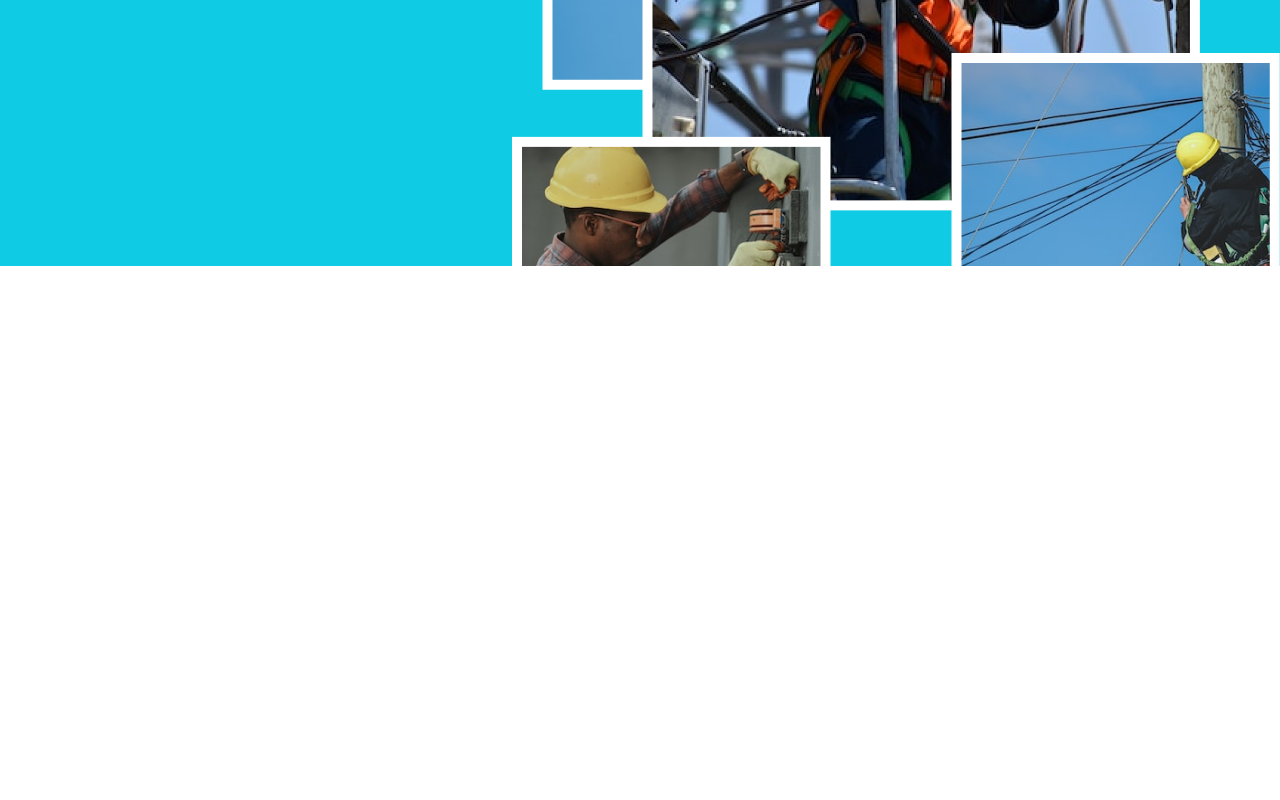
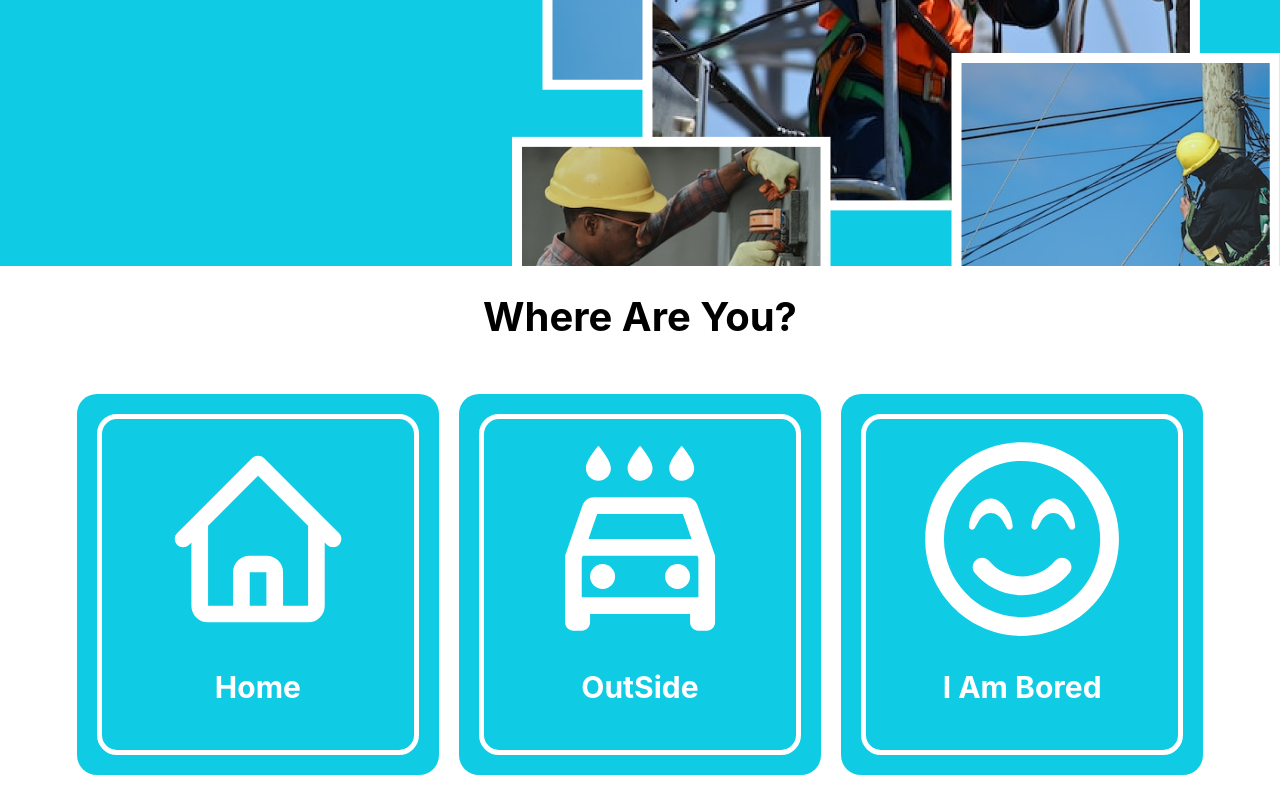
Before and after one commit to aslam48/frontend-2, a React (Create React App) app: page / in a window 1280 px wide. Shown: the part 505-1305 px from the top of the page. Before the commit the page ends 800 px from the top, so only its background shows below. Built offline with nearby package versions, Linux system fonts and the light colour scheme.

Commit message:
Add section to state  user status
resolve #4

```diff
--- a/src/components/Hero/Hero.css
+++ b/src/components/Hero/Hero.css
@@ -51,3 +51,8 @@
 .hero-wrapper section:first-child p{
     color: white;
 }
+
+.hero-wrapper h1 {
+    font-size: 40px;
+    font-weight: bolder;
+}
--- /dev/null
+++ b/src/components/Status/Status.css
@@ -0,0 +1,17 @@
+.status {
+    background-color: var(--color-primary);
+    border-radius: 20px;
+    padding: 20px;
+}
+
+.status div {
+    border-radius: inherit;
+    border: 5px solid white;
+    color: white;
+    padding: 20px;
+}
+
+.status .logo{
+    width: 100%;
+    height: 200px;
+}
--- /dev/null
+++ b/src/components/Status/Status.jsx
@@ -0,0 +1,16 @@
+import React from 'react'
+import  './Status.css'
+
+
+const Status = ({title, icon}) => {
+  return (
+    <div className='status'>
+        <div>
+            {icon}
+            <h2>{title}</h2>
+        </div>
+    </div>
+  )
+}
+
+export default Status
--- /dev/null
+++ b/src/components/StatusList/StatusList.css
@@ -0,0 +1,7 @@
+.status-list {
+    display: grid;
+    grid-template-columns: repeat(3, 1fr);
+    column-gap: 20px;
+    background-color: white;
+    padding: 2% 6%;
+}
--- /dev/null
+++ b/src/components/StatusList/StatusList.jsx
@@ -0,0 +1,41 @@
+import React from 'react'
+import {FaRegSmileBeam} from 'react-icons/fa'
+import {MdOutlineLocalCarWash,} from 'react-icons/md'
+import {HiOutlineHome,} from 'react-icons/hi'
+import Status from '../Status/Status'
+import './StatusList.css'
+
+const status = [
+    {
+        title: "Home",
+        icon: <HiOutlineHome className='logo'/>
+    },
+    {
+        title: "OutSide",
+        icon: <MdOutlineLocalCarWash className='logo' />
+    },
+    {
+        title: "I am Bored",
+        icon: <FaRegSmileBeam className='logo'/>
+    }
+]
+
+const StatusList = () => {
+
+    return (
+        <>
+            <h1>Where Are You?</h1>
+            <div className='status-list'>
+                {
+                    status.map((item, index)=>{
+                        return(
+                            <Status {...item} key={index} />
+                        )
+                    })
+                }
+            </div>
+        </>
+    )
+}
+
+export default StatusList
--- a/src/pages/Home/Home.jsx
+++ b/src/pages/Home/Home.jsx
@@ -1,12 +1,14 @@
 import React from 'react'
 import Header from '../../components/Header/Header'
 import Hero from '../../components/Hero/Hero'
+import StatusList from '../../components/StatusList/StatusList'
 
 const Home = () => {
   return (
     <div>
         <Header />
         <Hero />
+        <StatusList />
     </div>
   )
 }
```
